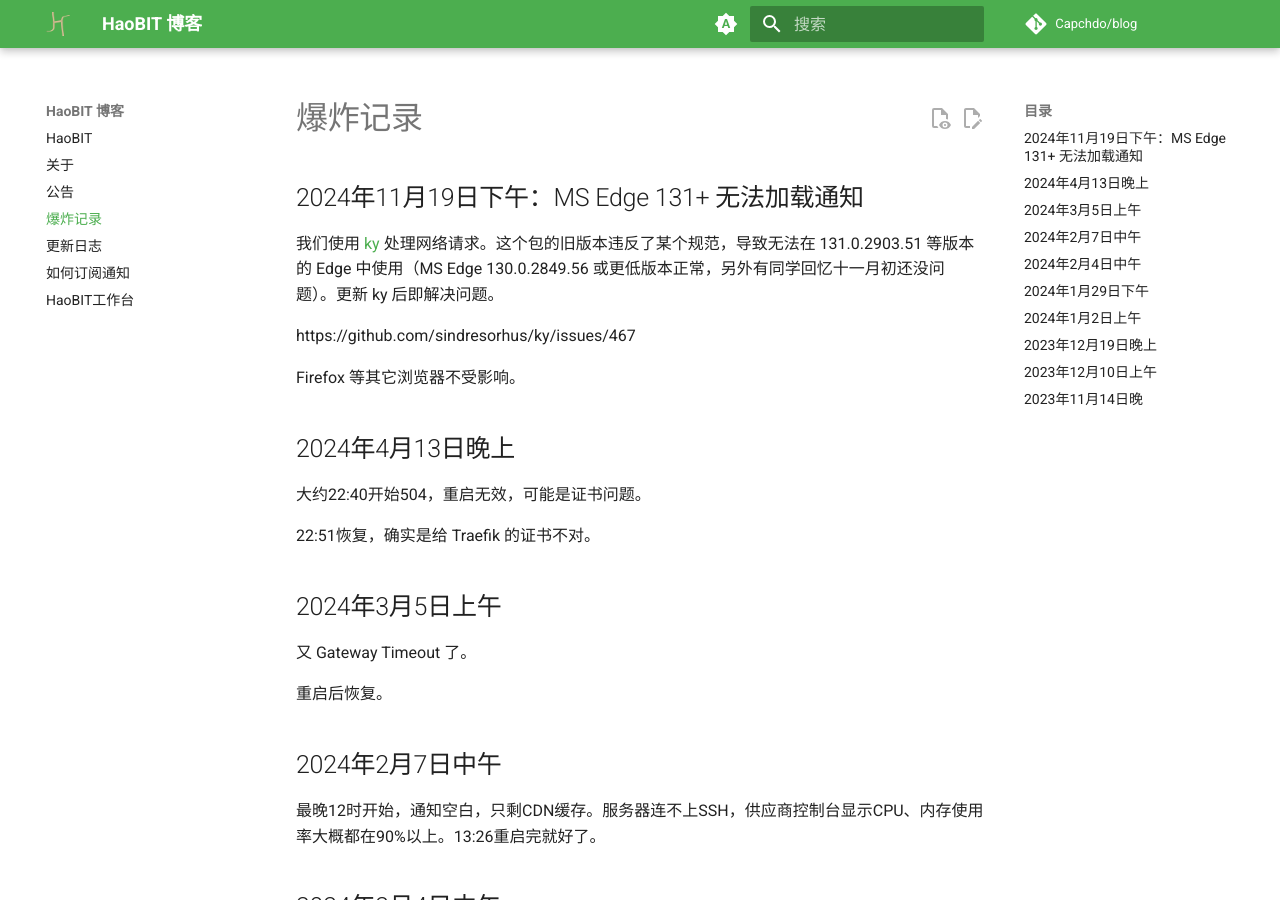
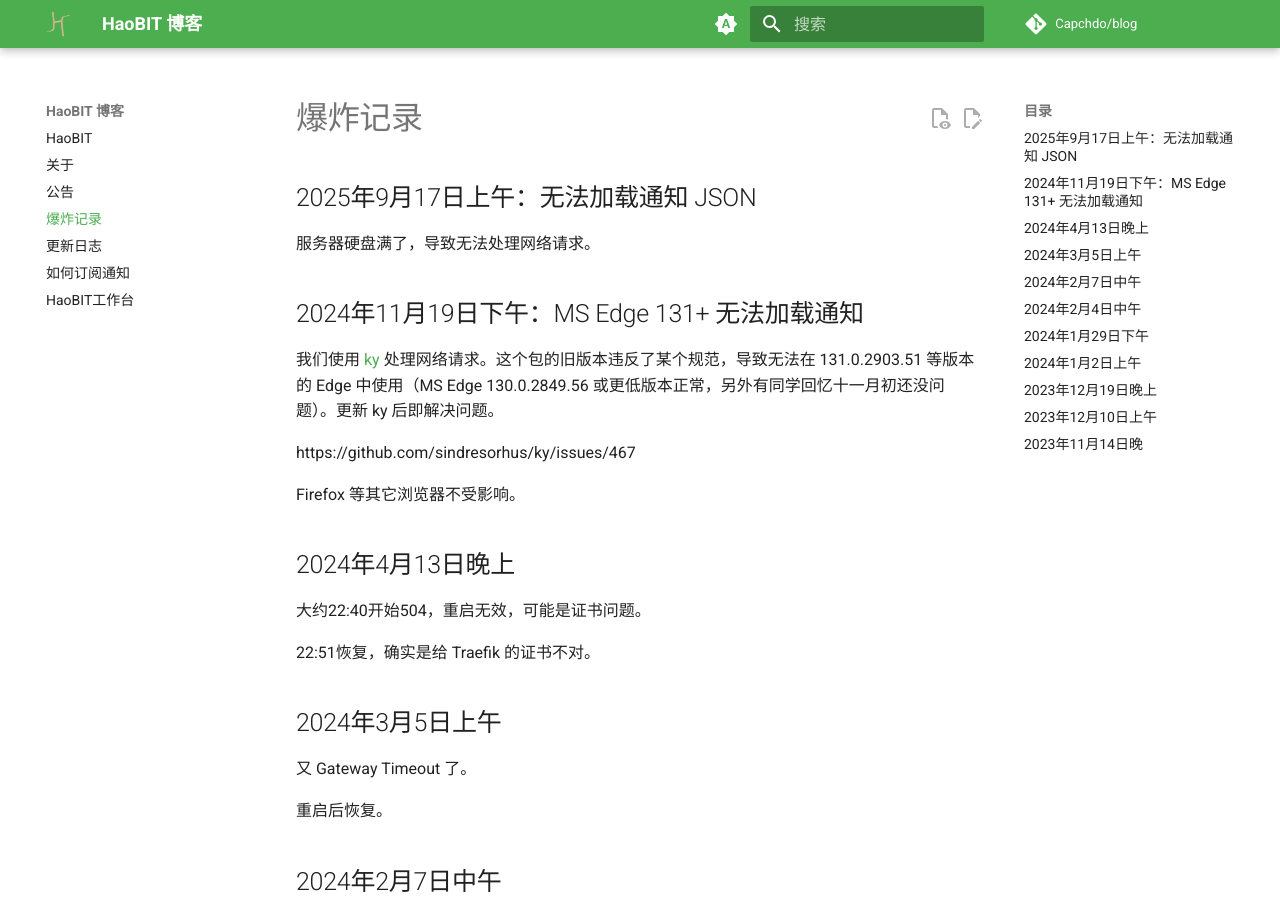
Before and after one commit to Capchdo/blog, an MkDocs documentation site: the page built from docs/down.md, in a window 1280 px wide and 900 px high. Built offline with MkDocs 1.6.1 and Material for MkDocs 9.7.7, drawn with Linux system fonts in a browser that asks for light colours; comment, search, counter and statistics services are not loaded.

Commit message:
爆炸：硬盘满了

```diff
--- a/docs/down.md
+++ b/docs/down.md
@@ -1,4 +1,8 @@
 # 爆炸记录
+
+## 2025年9月17日上午：无法加载通知 JSON
+
+服务器硬盘满了，导致无法处理网络请求。
 
 ## 2024年11月19日下午：MS Edge 131+ 无法加载通知
 
```
